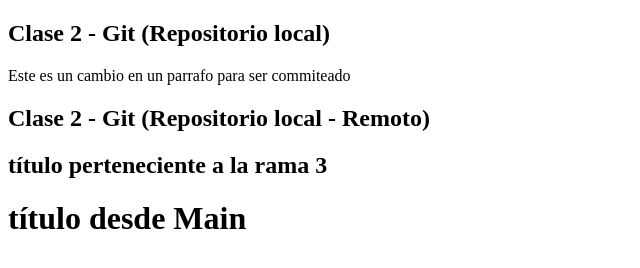
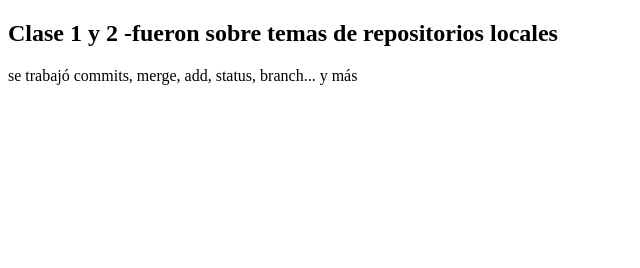
Before and after one commit to Juajsia/Clase_2_Git, a plain HTML site: page index.html in a window 1280 px wide. Shown: the whole page, without its empty margins (0-640 px from the left). Drawn offline with Linux system fonts and the light colour scheme.

Commit message:
este es el commit final de la rama testing4

```diff
--- a/index.html
+++ b/index.html
@@ -7,10 +7,7 @@
   </head>
 
   <body>
-    <h2>Clase 2 - Git (Repositorio local)</h2>
-    <p>Este es un cambio en un parrafo para ser commiteado</p>
-    <h2>Clase 2 - Git (Repositorio local - Remoto)</h2>
-    <h2>título perteneciente a la rama 3</h2>
-    <h1>título desde Main</h1>
+    <h2>Clase 1 y 2 -fueron sobre temas de repositorios locales</h2>
+    <p>se trabajó commits, merge, add, status, branch... y más</p>
   </body>
 </html>
```
